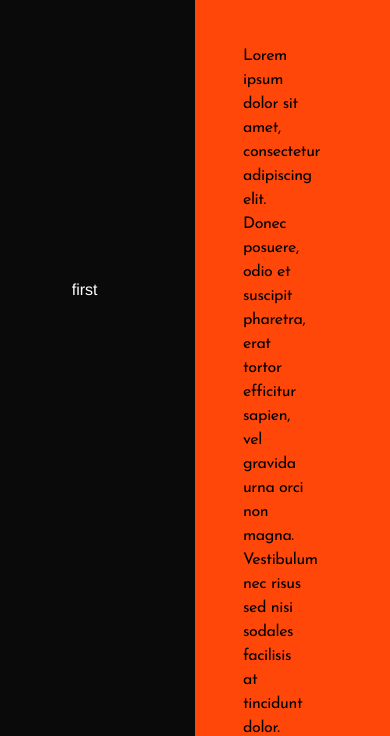
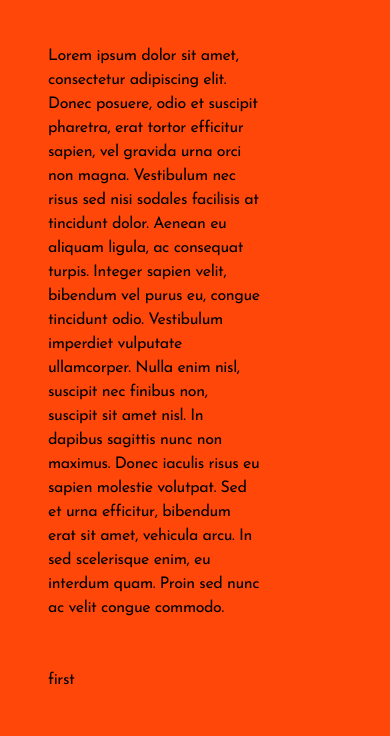
Before and after one commit to HialeahLiam/liam, an Astro site: page /portfolio/brew in a window 390 px wide. Shown: the part 108-844 px from the top of the page. Built offline with nearby package versions, Linux system fonts and the light colour scheme; Astro itself is replaced by a stand-in of ours.

Commit message:
making project page responsive

```diff
--- a/src/components/revealedComponents/BrewRevealed.astro
+++ b/src/components/revealedComponents/BrewRevealed.astro
@@ -1,6 +1,7 @@
 ---
+const { reveal } = Astro.props;
 ---
 
-<div data-anchor-number="1">first</div>
-<div data-anchor-number="2">second</div>
-<div data-anchor-number="3">third</div>
+{(!reveal || reveal === 1) && <div data-anchor-number="1">first</div>}
+{(!reveal || reveal === 2) && <div data-anchor-number="2">second</div>}
+{(!reveal || reveal === 3) && <div data-anchor-number="3">third</div>}
--- a/src/pages/portfolio/[project].astro
+++ b/src/pages/portfolio/[project].astro
@@ -17,9 +17,9 @@ const projectContent = project
 ---
 
 <Project>
-  <div class="grid grid-cols-2">
+  <div class="grid sm:grid-cols-2">
     <div
-      class="min-h-screen bg-neutral-950 text-white flex items-center justify-center"
+      class="min-h-screen bg-neutral-950 text-white sm:flex items-center justify-center hidden"
     >
       <div
         id="revealed-content-container"
@@ -71,95 +71,26 @@ const projectContent = project
             projectContent?.data.paragraphs?.map((paragraph) => {
               if (paragraph.anchorNumber) {
                 return (
+                  <>
                     <p
                       class="content-anchor"
                       data-anchor-number={`${paragraph.anchorNumber}`}
                     >
                       {paragraph.text}
                     </p>
+
+                    <div
+                      class="reveal-container transition duration-1000 opacity-0 -translate-x-56  sm:hidden"
+                      data-anchor-number={`${paragraph.anchorNumber}`}
+                    >
+                      <BrewRevealed reveal={paragraph.anchorNumber} />
+                    </div>
+                  </>
                 );
               }
               return <p>{paragraph.text}</p>;
             })
           }
-          <!-- <p class="content-anchor" data-anchor-number="1">
-            Lorem ipsum dolor sit amet, consectetur adipiscing elit. Donec
-            posuere, odio et suscipit pharetra, erat tortor efficitur sapien,
-            vel gravida urna orci non magna. Vestibulum nec risus sed nisi
-            sodales facilisis at tincidunt dolor. Aenean eu aliquam ligula, ac
-            consequat turpis. Integer sapien velit, bibendum vel purus eu,
-            congue tincidunt odio. Vestibulum imperdiet vulputate ullamcorper.
-            Nulla enim nisl, suscipit nec finibus non, suscipit sit amet nisl.
-            In dapibus sagittis nunc non maximus. Donec iaculis risus eu sapien
-            molestie volutpat. Sed et urna efficitur, bibendum erat sit amet,
-            vehicula arcu. In sed scelerisque enim, eu interdum quam. Proin sed
-            nunc ac velit congue commodo.
-          </p>
-          <p>
-            Sed varius pharetra nunc varius faucibus. Nam tempus vel augue in
-            egestas. Nunc molestie nisi ut tortor dignissim feugiat nec nec
-            lectus. Curabitur convallis, est sed finibus pharetra, sem felis
-            aliquam erat, sed egestas elit turpis non ipsum. Nulla molestie odio
-            enim, ac malesuada nulla tempor in. Donec commodo leo quis eleifend
-            mollis. Phasellus aliquet molestie mauris non porta. Sed mattis sem
-            ornare sodales sagittis. Suspendisse ac libero at justo porttitor
-            faucibus. Nullam at ex ipsum. Nunc leo leo, lacinia eu lorem eu,
-            tristique laoreet enim. Ut leo est, varius sed volutpat quis,
-            blandit efficitur massa. Nunc dictum velit a elit venenatis
-            fermentum.
-          </p>
-          <p class="content-anchor" data-anchor-number="2">
-            Morbi non ultrices orci. Pellentesque congue rhoncus velit, at
-            fringilla dolor sollicitudin vel. Vestibulum at leo nisi. Aenean
-            laoreet dolor justo, vitae malesuada risus pharetra vitae. Praesent
-            tempus nunc risus, id scelerisque tellus sagittis sit amet. Aliquam
-            elementum pretium quam non sagittis. Suspendisse potenti. Mauris
-            efficitur mollis quam, at pretium sem. Etiam tempus dolor eget
-            consectetur sodales. Nulla varius dolor felis, eget imperdiet erat
-            venenatis nec. Quisque ornare placerat turpis, nec scelerisque ipsum
-            lacinia sed. In rhoncus dignissim magna feugiat vestibulum. Aenean
-            sed orci a libero egestas malesuada vitae in nunc. Nam ut maximus
-            purus. Fusce hendrerit varius sollicitudin.
-          </p>
-          <p>
-            Nullam auctor tempus nisl ut commodo. Cras sed ipsum sed lectus
-            malesuada pellentesque vulputate vitae odio. Morbi luctus id eros
-            non congue. Donec id eros mollis, placerat mauris nec, rutrum neque.
-            Pellentesque varius arcu ut sem aliquet pretium. Maecenas sed leo
-            ultrices, suscipit felis in, bibendum est. Vestibulum ante ipsum
-            primis in faucibus orci luctus et ultrices posuere cubilia curae;
-            Suspendisse potenti. Sed vitae neque viverra, sollicitudin lectus
-            in, elementum diam. Pellentesque gravida, metus vel pharetra
-            ullamcorper, leo tellus elementum nulla, quis lacinia massa libero
-            vitae eros. Maecenas interdum gravida nulla, id elementum arcu
-            varius ut. Etiam id maximus nunc, in molestie enim. Praesent finibus
-            hendrerit lobortis. Vivamus scelerisque enim et eros ultrices, quis
-            ultrices urna ultricies. Aenean sodales tempor malesuada.
-          </p>
-          <p class="content-anchor" data-anchor-number="3">
-            Mauris quis sem non purus tincidunt mattis. Fusce elit sem, finibus
-            eu ante vel, sollicitudin rutrum nibh. Fusce posuere, turpis et
-            varius consequat, velit massa faucibus lacus, ut convallis mauris
-            ligula non sapien. Donec vitae eros velit. In eu metus justo.
-            Integer ut sem vel arcu venenatis luctus. Vestibulum commodo iaculis
-            risus a tincidunt.
-          </p>
-          <p>
-            Donec quis quam non lacus fermentum pulvinar. In lobortis tortor at
-            nunc convallis venenatis. Mauris in augue ac velit consequat luctus
-            ut ac mi. Vestibulum sit amet arcu non mauris dictum ultricies. Cras
-            at interdum nulla, a tristique magna. Aenean sollicitudin, magna ut
-            rhoncus bibendum, enim enim vestibulum libero, non porta ipsum erat
-            eget risus. Class aptent taciti sociosqu ad litora torquent per
-            conubia nostra, per inceptos himenaeos. In sed sapien eu metus porta
-            vestibulum. Sed euismod libero et quam pellentesque, vel rutrum nisi
-            venenatis. In hac habitasse platea dictumst. Donec efficitur, orci
-            id pretium convallis, urna nulla posuere neque, vel elementum dolor
-            lacus vel nunc. Quisque magna ex, auctor id velit et, aliquet
-            efficitur nisi. Aliquam eu molestie augue, vitae porta augue. Aenean
-            sagittis dui vitae congue hendrerit. Praesent vitae posuere odio.
-            Integer magna nisl, aliquet sit amet porta quis, congue eget enim.
-          </p> -->
         </div>
         <!-- Chapter selection -->
         <!-- <div class="border-t border-black flex flex-col items-start font-body">
@@ -193,9 +124,19 @@ const projectContent = project
 <script defer="true">
   const revealContainer = document.querySelector("#revealed-content-container");
 
+  const mobileContainers = document.querySelectorAll(".reveal-container");
+
   for (let child of revealContainer.children) {
     child.classList.add("revealed-content", "opacity-0", "transition");
   }
+
+  // for (let container of mobileContainers) {
+  //   for (let child of container.children) {
+  //     child.classList.add("revealed-content-mobile", "opacity-0", "transition");
+  //   }
+  // }
+
+  console.log({ mobileContainers });
   // revealContainer.children.forEach((child) => {
   //   console.log({ child });
   // });
@@ -223,6 +164,10 @@ const projectContent = project
     console.log(revealId);
 
     const revealableElements = document.querySelectorAll(".revealed-content");
+    // const revealableElementsMobile = document.querySelectorAll(
+    //   ".revealed-content-mobile"
+    // );
+    console.log({ revealableElements });
     revealableElements.forEach((element) => {
       if (element.getAttribute("data-anchor-number") === revealId) {
         // reveal
@@ -230,6 +175,13 @@ const projectContent = project
       } else {
         //hide
         element.classList.replace("opacity-100", "opacity-0");
+      }
+    });
+    mobileContainers.forEach((container) => {
+      if (container.getAttribute("data-anchor-number") === revealId) {
+        // reveal
+        container.classList.replace("opacity-0", "opacity-100");
+        container.classList.add("translate-x-0");
       }
     });
   };
```
Lines whose indentation alone changed are shown as unchanged.
